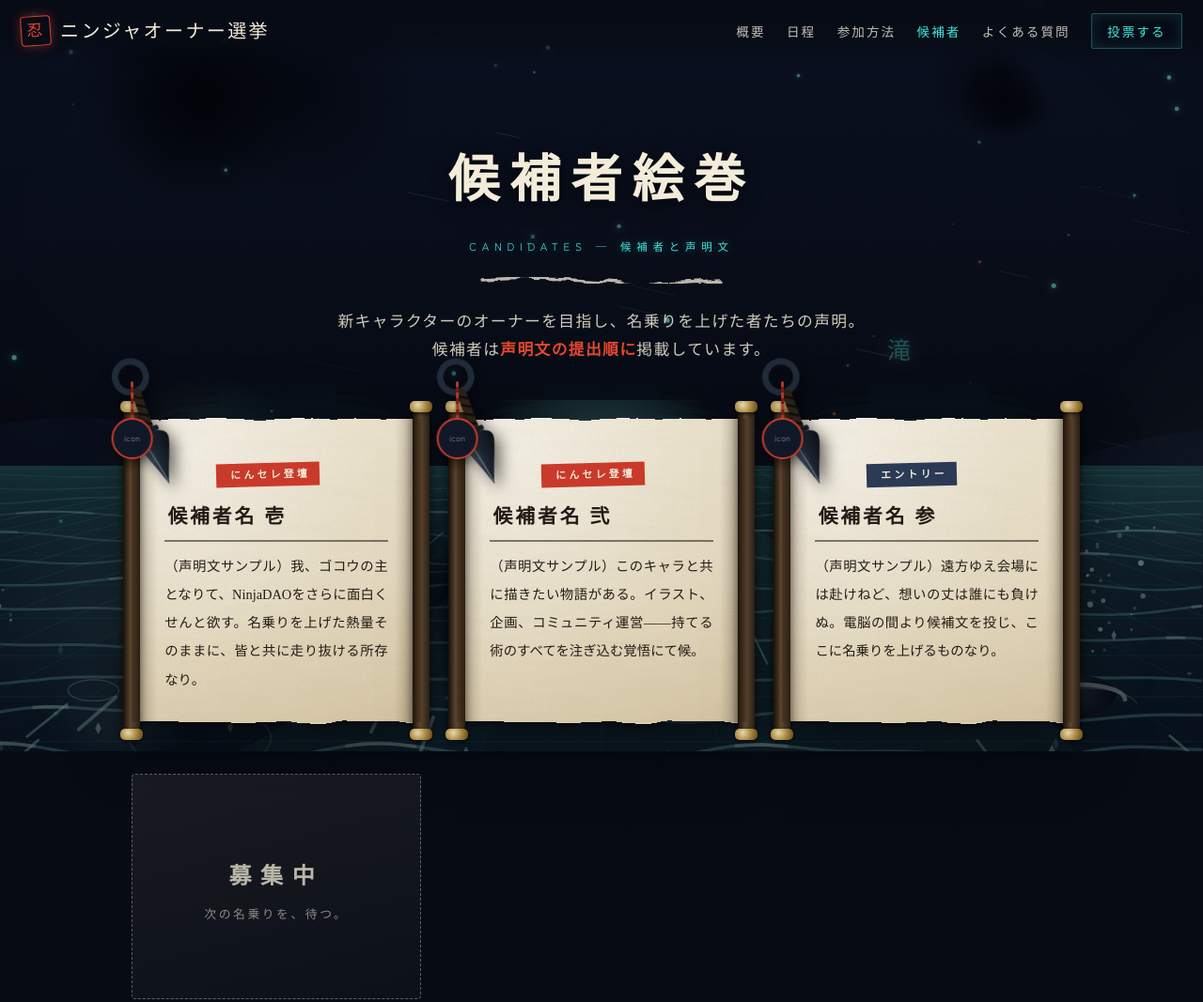
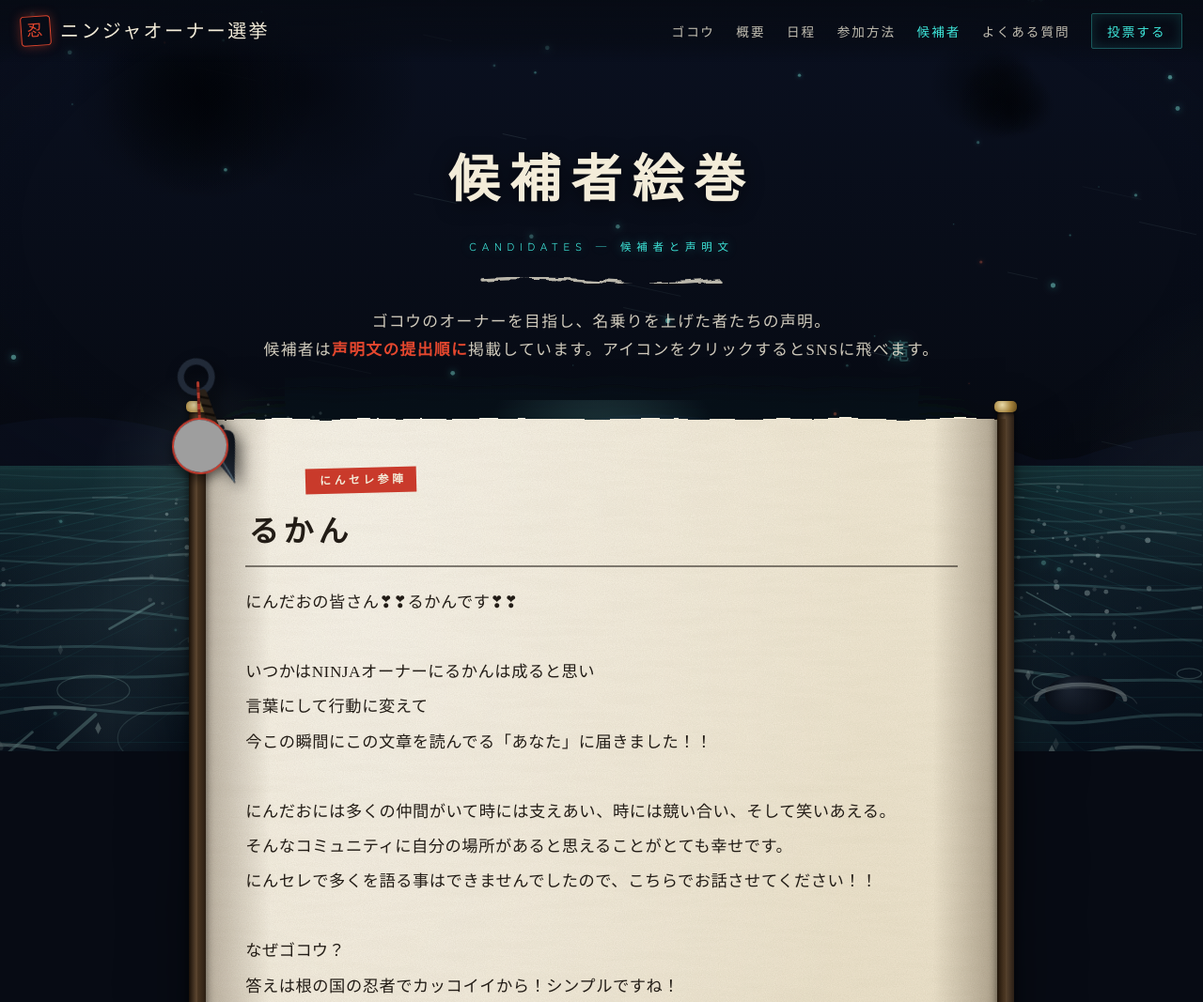
Before and after one commit to nishiken-san/NinjaOwnerElection, a plain HTML site: page candidates.html in a window 1280 px wide. Shown: the top 1067 px of the page at 94% size. Drawn offline with Linux system fonts and the light colour scheme; grey boxes are pictures that could not be loaded; animation ran at ten frames a second; a web font is replaced by a local one.

Commit message:
elector add1

```diff
--- a/candidates.html
+++ b/candidates.html
@@ -4,11 +4,12 @@
 <meta charset="UTF-8">
 <meta name="viewport" content="width=device-width, initial-scale=1.0">
 <title>候補者絵巻 - ニンジャオーナー選挙</title>
-<meta name="description" content="ニンジャオーナー選挙の候補者と声明文の一覧。にんセレ会場で声明を上げた候補者から順に掲載しています。">
+<meta name="description" content="CryptoNinja #040「ゴコウ」のオーナー選挙、候補者と声明文の一覧。">
 <link rel="preconnect" href="https://fonts.googleapis.com">
 <link rel="preconnect" href="https://fonts.gstatic.com" crossorigin>
 <link href="https://fonts.googleapis.com/css2?family=Kaisei+Tokumin:wght@500;700;800&family=Shippori+Mincho+B1:wght@400;600;800&family=Zen+Kaku+Gothic+New:wght@400;500;700&display=swap" rel="stylesheet">
 <link rel="stylesheet" href="css/style.css">
+<link rel="stylesheet" href="css/candidates.css">
 </head>
 <body data-page="candidates">
 
@@ -34,6 +35,7 @@
 <header>
   <a class="brand" href="index.html"><span class="mark">忍</span>ニンジャオーナー選挙</a>
   <nav>
+    <a href="index.html#chara">ゴコウ</a>
     <a href="index.html#about">概要</a>
     <a href="index.html#schedule">日程</a>
     <a href="index.html#join">参加方法</a>
@@ -52,8 +54,8 @@
       stroke-linecap="round" opacity=".85" filter="url(#rough-edge-strong)"/>
   </svg>
   <p class="lead">
-    新キャラクターのオーナーを目指し、名乗りを上げた者たちの声明。<br>
-    候補者は<strong style="color:var(--shu-bright)">声明文の提出順に</strong>掲載しています。
+    ゴコウのオーナーを目指し、名乗りを上げた者たちの声明。<br>
+    候補者は<strong style="color:var(--shu-bright)">声明文の提出順に</strong>掲載しています。アイコンをクリックするとSNSに飛べます。
   </p>
 </section>
 
--- /dev/null
+++ b/css/candidates.css
@@ -0,0 +1,68 @@
+/* ============================================================
+ * 候補者絵巻：読みやすさ重視の上書きスタイル（style.css の後に読み込む）
+ *  - 3名程度を想定し、1列・大判の巻物で声明文全文を読ませる
+ *  - 声明文の改行をそのまま保持
+ *  - アイコン（クナイからぶら下がる）をクリックでSNSへ
+ * ============================================================ */
+
+/* 1列・幅広 */
+.cand-grid{
+  grid-template-columns:1fr;
+  max-width:860px;
+  gap:4rem;
+}
+.cand-scroll{
+  padding:3rem clamp(1.6rem,5vw,3.2rem) 2.4rem;
+}
+
+/* 名前・バッジ */
+.cand-name{
+  font-size:clamp(1.6rem,4.5vw,2rem);
+  letter-spacing:.16em;
+  margin-bottom:1.2rem;
+}
+.cand-badge{
+  margin-left:4rem;
+  font-size:.74rem;
+}
+
+/* 声明文：全文を読ませる */
+.cand-statement{
+  font-size:clamp(1rem,2.3vw,1.08rem);
+  line-height:2.15;
+  letter-spacing:.03em;
+  text-align:left;
+  white-space:pre-line;   /* 改行をそのまま表示 */
+  overflow-wrap:anywhere;
+}
+
+/* SNSリンク（本文下） */
+.cand-sns{
+  display:inline-block;margin-top:1.4rem;
+  font-family:var(--font-mincho);font-weight:700;font-size:.9rem;
+  letter-spacing:.1em;color:var(--shu);text-decoration:none;
+  border-bottom:1px solid rgba(201,58,43,.5);
+}
+.cand-sns:hover{color:var(--shu-bright);border-bottom-color:var(--shu-bright)}
+
+/* アイコン：大きめ＆クリック可能 */
+.hang{width:64px;left:-38px}
+.kunai-avatar{
+  width:60px;height:60px;
+  border-width:2.5px;
+  text-decoration:none;cursor:pointer;
+  transition:transform .2s,box-shadow .2s;
+}
+a.kunai-avatar:hover,a.kunai-avatar:focus-visible{
+  transform:scale(1.08);
+  box-shadow:0 0 22px rgba(80,205,235,.65),0 6px 12px rgba(0,0,0,.5);
+}
+.kunai-wrap{pointer-events:none}      /* クナイ本体は装飾 */
+.kunai-wrap .hang{pointer-events:auto} /* アイコンだけクリック可 */
+
+/* スマホ：アイコンが画面外に切れないよう内側へ */
+@media(max-width:760px){
+  .kunai-wrap{left:24px}
+  .cand-badge{margin-left:4.6rem}
+  .cand-scroll{padding-top:3.4rem}
+}
--- a/js/candidates-data.js
+++ b/js/candidates-data.js
@@ -1,30 +1,61 @@
 /* ============================================================
- * 候補者データ：上から順にページに表示されます
- * （声明文の提出順に掲載。フォームの自筆文を転記する運用）
+ * 候補者データ：上から順にページに表示されます（声明文の提出順）
  *
- * badge : "ninsele"（にんセレ登壇・朱） / "form"（エントリー・藍）
- * icon  : アイコン画像のパス（assets/ に置く）。空文字なら "icon" 表示
- * statement : 候補文（声明）
- *
- * ★以下はサンプル。実際の応募が来たら差し替える。
+ * name      : 表示名
+ * badge     : "ninsele"（にんセレ参陣・朱） / "form"（エントリー・藍）
+ * icon      : アイコン画像のURL or パス（assets/icons/xxx.png）。空文字なら "icon" 表示
+ * sns       : アイコンクリックで飛ぶSNSのURL（X など）。空文字ならリンクなし
+ * statement : 声明文（改行はそのまま表示される）
  * ============================================================ */
 window.CANDIDATES = [
   {
-    name: "候補者名 壱",
+    name: "るかん",
     badge: "ninsele",
-    icon: "",
-    statement: "（声明文サンプル）我、ゴコウの主となりて、NinjaDAOをさらに面白くせんと欲す。名乗りを上げた熱量そのままに、皆と共に走り抜ける所存なり。",
+    icon: "https://lh3.googleusercontent.com/d/1sBV608k2vgVaH6XopXy3MAPL2IJkF6bX",
+    sns: "https://x.com/rukan1010",
+    statement: `にんだおの皆さん❣❣るかんです❣❣
+
+いつかはNINJAオーナーにるかんは成ると思い
+言葉にして行動に変えて
+今この瞬間にこの文章を読んでる「あなた」に届きました！！
+
+にんだおには多くの仲間がいて時には支えあい、時には競い合い、そして笑いあえる。
+そんなコミュニティに自分の場所があると思えることがとても幸せです。
+にんセレで多くを語る事はできませんでしたので、こちらでお話させてください！！
+
+なぜゴコウ？
+答えは根の国の忍者でカッコイイから！シンプルですね！
+だけど、るかんはこの根の国の忍者が「縁の下の忍」に思えてるんですね。
+NINJA DAOを下から支え、盛り立てる存在。
+そんな忍者にるかんは成りたい！
+
+そして長く長く途絶える事のないこのNINJA DAOの活動をコミュニティを
+支えさしてください。
+
+今までもこれからもるかんの活動が変わる事はないですが
+一つの目標が「ゴコウ」のオーナーになる事です。
+
+これからも多くの忍者がコミュニティから生まれてきます。
+るかんが「ゴコウ」のオーナーに成れば次はあなたの出番です。
+
+1000年続くコミュニティは必ず引き継がれていきます。
+その一つの柱になれたら、この経験を次に伝えていきます。
+
+るかんは命ある限りゴコウのオーナーですが
+最初で最後のオーナーでは無いです。次の人に渡ります。
+
+その時にるかんから受け継ぐ「ゴコウ」だから継ぎましたと
+そう言ってもらえる様にこれからもNINJA DAOを続けていきますね！
+
+引き続きるかんの決意表明はXの固定ポストでも案内してますので
+まだまだ読み足らないよ！！という方は是非そちらもご覧ください！！
+
+にんセレから帰ったらすぐに書いた文章ですが
+これにてるかんの立候補声明文とさせて頂きます。
+
+最後までお読み頂きありがとうございます。
+
+るかん頑張ります❣❣`,
   },
-  {
-    name: "候補者名 弐",
-    badge: "ninsele",
-    icon: "",
-    statement: "（声明文サンプル）このキャラと共に描きたい物語がある。イラスト、企画、コミュニティ運営——持てる術のすべてを注ぎ込む覚悟にて候。",
-  },
-  {
-    name: "候補者名 参",
-    badge: "form",
-    icon: "",
-    statement: "（声明文サンプル）遠方ゆえ会場には赴けねど、想いの丈は誰にも負けぬ。電脳の間より候補文を投じ、ここに名乗りを上げるものなり。",
-  },
+  /* 2人目・3人目は上の形式をコピーして追加 */
 ];
--- a/js/main.js
+++ b/js/main.js
@@ -5,15 +5,14 @@
   const CFG = window.SITE_CONFIG || {};
   const CANDS = window.CANDIDATES || [];
 
-  /* ---------- 投票リンク・各種URLの適用 ---------- */
+  /* ---------- 各種URLの適用 ---------- */
   document.querySelectorAll('[data-vote-link]').forEach(a => { if (CFG.voteUrl) a.href = CFG.voteUrl; });
   document.querySelectorAll('[data-cngt-link]').forEach(a => { if (CFG.cngtFormUrl) a.href = CFG.cngtFormUrl; });
   document.querySelectorAll('[data-ninsele-link]').forEach(a => { if (CFG.ninseleUrl) a.href = CFG.ninseleUrl; });
   document.querySelectorAll('[data-entry-link]').forEach(a => { if (CFG.entryFormUrl) a.href = CFG.entryFormUrl; });
 
-  /* 投票前（pre）は投票ボタンを無効化し、ラベルはそのままに
-   * 「COMING SOON」タグを重ねる。config.js の phase を "voting" に
-   * すると自動で本番リンクの有効なボタンに戻る。 */
+  /* 投票前は投票ボタンを無効化し「COMING SOON」タグを重ねる
+   * （voteLinksOpen: true または phase: "voting" で有効化） */
   if (CFG.phase !== 'voting' && !CFG.voteLinksOpen) {
     document.querySelectorAll('[data-vote-link]').forEach(a => {
       a.removeAttribute('href');
@@ -31,7 +30,7 @@
 
   /* ---------- 候補者カードのレンダリング ---------- */
   const KUNAI_SVG = `
-    <svg class="blade" viewBox="0 0 64 150" xmlns="http://www.w3.org/2000/svg">
+    <svg class="blade" viewBox="0 0 64 150" xmlns="http://www.w3.org/2000/svg" aria-hidden="true">
       <defs>
         <linearGradient id="steel" x1="0" y1="0" x2="1" y2="0">
           <stop offset="0" stop-color="#4a5568"/>
@@ -48,7 +47,7 @@
     </svg>`;
 
   const BADGE = {
-    ninsele: { label: 'にんセレ登壇', cls: '' },
+    ninsele: { label: 'にんセレ参陣', cls: '' },
     form: { label: 'エントリー', cls: ' discord' },
     discord: { label: 'エントリー', cls: ' discord' }, // 旧キー互換
   };
@@ -59,22 +58,30 @@
   }
 
   function candCard(c) {
-    const b = BADGE[c.badge] || BADGE.ninsele;
-    const icon = c.icon
-      ? `<img src="${esc(c.icon)}" alt="">`
+    const b = BADGE[c.badge] || BADGE.form;
+    const iconInner = c.icon
+      ? `<img src="${esc(c.icon)}" alt="${esc(c.name)}のアイコン">`
       : 'icon';
+    // アイコンクリックでSNSへ
+    const avatar = c.sns
+      ? `<a class="kunai-avatar" href="${esc(c.sns)}" target="_blank" rel="noopener" title="${esc(c.name)}さんのSNSを開く">${iconInner}</a>`
+      : `<div class="kunai-avatar">${iconInner}</div>`;
+    const snsLink = c.sns
+      ? `<a class="cand-sns" href="${esc(c.sns)}" target="_blank" rel="noopener">${esc(c.name)}さんのXを見る →</a>`
+      : '';
     return `
       <article class="cand-scroll washi-sheet reveal">
         <span class="axis l" aria-hidden="true"></span><span class="axis r" aria-hidden="true"></span>
         <span class="edge-shade" aria-hidden="true"></span>
-        <div class="kunai-wrap" aria-hidden="true">
+        <div class="kunai-wrap">
           ${KUNAI_SVG}
-          <div class="hang"><div class="kunai-avatar">${icon}</div></div>
+          <div class="hang">${avatar}</div>
         </div>
         <div class="washi-content">
           <span class="cand-badge${b.cls}">${b.label}</span>
           <h3 class="cand-name">${esc(c.name)}</h3>
           <p class="cand-statement">${esc(c.statement)}</p>
+          ${snsLink}
         </div>
       </article>`;
   }
@@ -91,10 +98,11 @@
     const limit = grid.dataset.candGrid === 'top' && CFG.candidatesOnTop > 0
       ? CFG.candidatesOnTop : Infinity;
     const list = CANDS.slice(0, limit);
-    grid.innerHTML = list.map(candCard).join('') + EMPTY_CARD;
-    // トップページで表示しきれない分がある場合は「すべて見る」を出す
+    // 「募集中」枠は投票フェーズに入ったら出さない
+    const empty = CFG.phase === 'voting' ? '' : EMPTY_CARD;
+    grid.innerHTML = list.map(candCard).join('') + empty;
     const more = document.getElementById('cand-more');
-    if (more) more.style.display = (CANDS.length > limit) ? 'block' : (grid.dataset.candGrid === 'top' ? 'block' : 'none');
+    if (more) more.style.display = (grid.dataset.candGrid === 'top' || CANDS.length > limit) ? 'block' : 'none';
   });
 
   /* ---------- フェーズ切替（投票期間中の並び替え） ---------- */
@@ -105,12 +113,11 @@
       const cand = document.getElementById('candidates');
       const vote = document.getElementById('vote');
       if (hero && cand && vote) {
-        hero.after(vote);   // hero → vote
-        hero.after(cand);   // hero → candidates → vote
+        hero.after(vote);
+        hero.after(cand);
       }
       const eyebrow = document.querySelector('.hero-eyebrow');
       if (eyebrow) eyebrow.textContent = '投票受付中 — CRYPTONINJA OWNER ELECTION 2026';
-      // ヒーローCTAの強調を投票に入れ替え
       const ctaVote = document.getElementById('cta-vote');
       const ctaRun = document.getElementById('cta-run');
       const ctaWrap = document.querySelector('.hero-cta');
@@ -131,7 +138,7 @@
         io.unobserve(e.target);
       }
     }
-  }, { threshold: .18 });
+  }, { threshold: .12 });
   document.querySelectorAll('.reveal').forEach(el => io.observe(el));
 
   /* ---------- NFTカードの3D傾き ---------- */
```
Also changed, not shown: index.html (+1 -0 lines).
